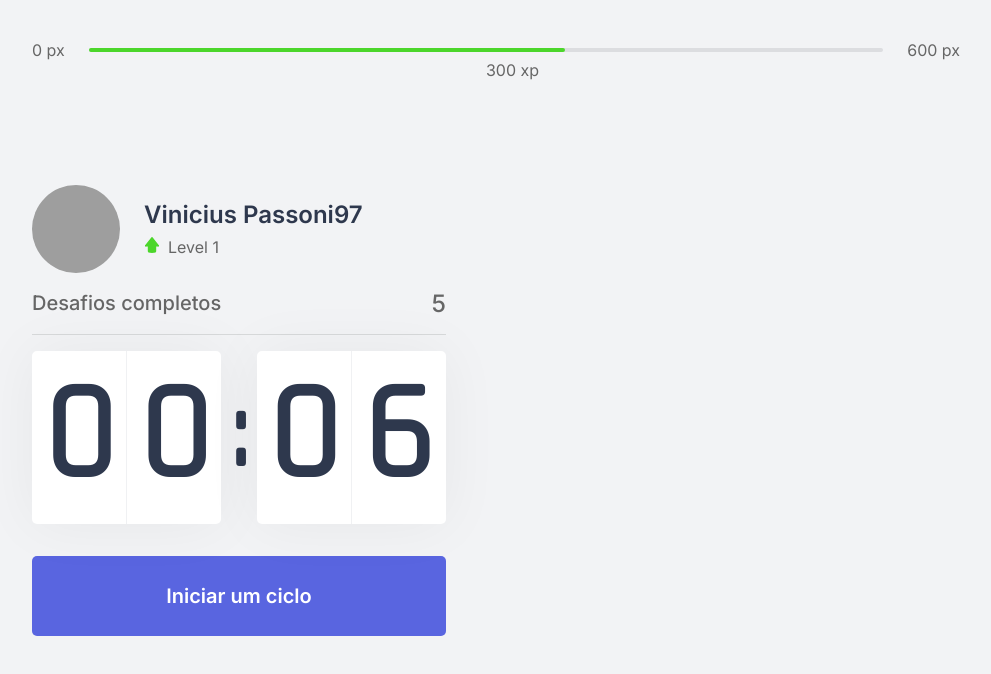
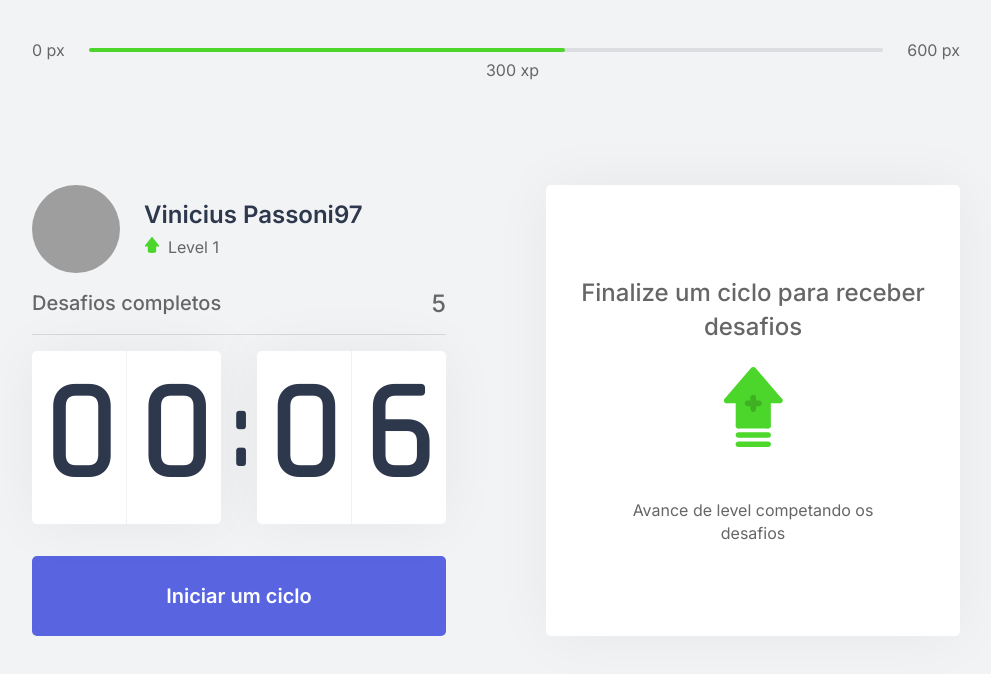
Before and after one commit to ViniciusPassoni97/Moveit, a Next.js app: page / in a window 1280 px wide. Shown: the top 674 px of the page, without its empty margins (144-1135 px from the left). Built offline with nearby package versions, Linux system fonts and the light colour scheme; grey boxes are pictures that could not be loaded.

Commit message:
Criando e estilizando primeira parte de challange box em src/components/challange

```diff
--- /dev/null
+++ b/src/components/challenge/ChallengeBox.tsx
@@ -0,0 +1,24 @@
+import styles from '../../styles/components/ChallengeBox.module.css';
+
+export function ChallengeBox() {
+    return(
+        <div className={styles.challengeBoxContainer}>
+            <div className={styles.challengeBoxNotActive}>
+
+                <strong className={styles.challengeBoxContainerTitle}>
+                    Finalize um ciclo para receber desafios
+                </strong>
+                <div>
+                    <img className={styles.challengeBoxContainerImg}
+                    src='icons/level-up.svg'
+                    alt='' />
+                </div>
+                <p className={styles.challengeBoxContainerText}>
+                Avance de level competando
+                os desafios
+                </p>
+
+            </div>
+        </div>
+    )
+}
--- a/src/pages/index.tsx
+++ b/src/pages/index.tsx
@@ -3,6 +3,7 @@
 import {CompletedChallenges} from '../components/completedChallenges/CompletedChallenges';
 import styles from '../styles/pages/Home.module.css';
 import {Countdown} from '../components/countdown/countdown';
+import {ChallengeBox} from '../components/challenge/ChallengeBox';
 import Head from 'next/head';
 
 export default function Home() {
@@ -19,7 +20,7 @@
           <Countdown />
         </div>
         <div>
-
+          <ChallengeBox />
         </div>
       </section>
     </div>
--- /dev/null
+++ b/src/styles/components/ChallengeBox.module.css
@@ -0,0 +1,39 @@
+.challengeBoxContainer{
+    height:100%;
+    background:var(--white);
+    border-radius: 5px;
+    box-shadow: 0 0 60px rgba(0,0,0,0.05);
+    padding: 1.5rem 2rem;
+
+    display: flex;
+    flex-direction: column;
+    align-items: center;
+    justify-content: center;
+
+    text-align: center;
+}
+
+.challengeBoxNotActive{
+    display:flex;
+    flex-direction: column;
+    align-items: center;
+}
+
+.challengeBoxNotActive strong{
+    font-size: 1.5rem;
+    font-weight: 500;
+    line-height: 1.4;
+}
+
+.challengeBoxNotActive p{
+    display: flex;
+    flex-direction: column;
+    align-items:center;
+    line-height: 1.4;
+    max-width:70%;
+    margin-top:  3rem;
+}
+
+.challengeBoxNotActive img{
+    margin-top: 1.5rem;
+}
```
